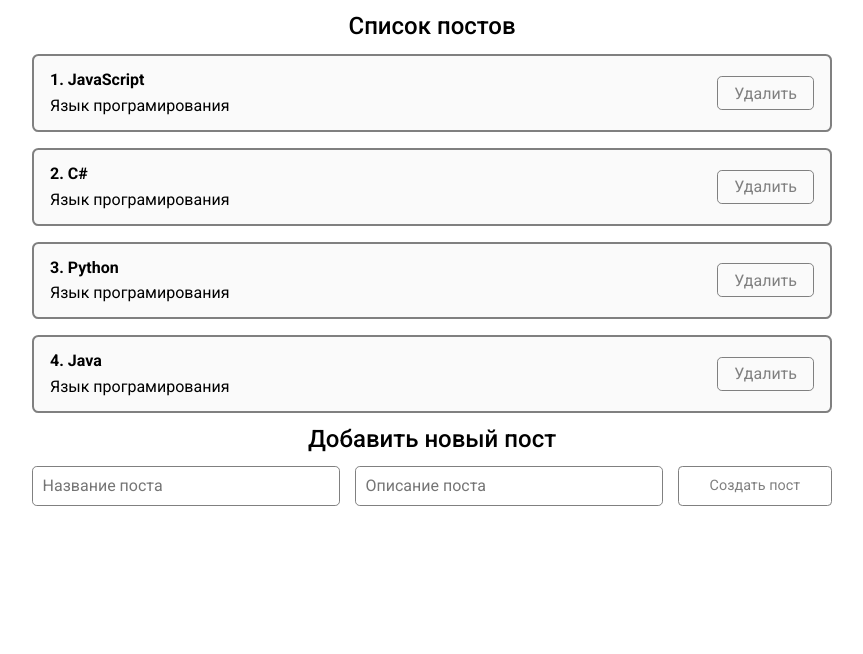
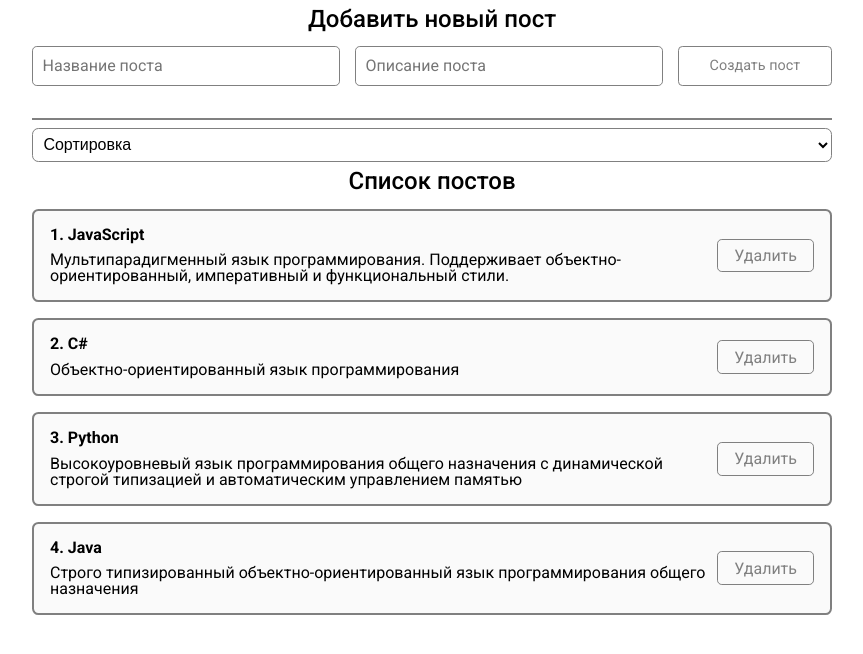
Before and after one commit to dulkahakana/post-app-learn-project, a React (Create React App) app: page /posts in a window 1280 px wide. Shown: the top 654 px of the page, without its empty margins (208-1071 px from the left). Built offline with nearby package versions, Linux system fonts and the light colour scheme.

Commit message:
Добавлена сортировка. Добавлен ./UI MySelect

```diff
--- a/src/App.js
+++ b/src/App.js
@@ -3,6 +3,7 @@ import React, { useState } from 'react'
 
 import PostList from './components/PostList'
 import PostForm from './components/PostForm'
+import MySelect from './components/UI/select/MySelect'
 
 // Import Styles
 import './styles/dh-normilize-v1.0.0.scss'
@@ -11,11 +12,13 @@ import './styles/App.scss'
 
 function App() {
     const [posts, setPosts] = useState([
-        { id: 1, title: 'JavaScript', body: 'Язык програмирования' },
-        { id: 2, title: 'C#', body: 'Язык програмирования' },
-        { id: 3, title: 'Python', body: 'Язык програмирования' },
-        { id: 4, title: 'Java', body: 'Язык програмирования' },
+        { id: 1, title: 'JavaScript', body: 'Мультипарадигменный язык программирования. Поддерживает объектно-ориентированный, императивный и функциональный стили.' },
+        { id: 2, title: 'C#', body: 'Объектно-ориентированный язык программирования' },
+        { id: 3, title: 'Python', body: 'Высокоуровневый язык программирования общего назначения с динамической строгой типизацией и автоматическим управлением памятью' },
+        { id: 4, title: 'Java', body: 'Cтрого типизированный объектно-ориентированный язык программирования общего назначения' },
     ])
+
+    const [selectedSort, setSelectedSort] = useState('')
 
     const createPost = (newPost) => {
         setPosts([...posts, newPost])
@@ -25,14 +28,35 @@ function App() {
         setPosts(posts.filter(p => p.id !== post.id))
     }
 
+    const sortPosts = (sort) => {
+        setSelectedSort(sort)
+
+        setPosts([...posts].sort((a, b) => a[sort].localeCompare(b[sort])))
+
+    }
+
     return (
         <div className = 'App'>
+            <PostForm create={createPost}/>
+
+            <hr/>
+
+            <div className='sort__options'>
+                <MySelect
+                    value={selectedSort}
+                    onChange={sortPosts}
+                    defaultValue='Сортировка'
+                    options={[
+                        {value: 'title', name: 'По названию'},
+                        {value: 'body', name: 'По описанию'}
+                    ]}
+                />
+            </div>
 
             {posts.length !== 0
                 ? <PostList remove={removePost} posts={posts} title={'Список постов'}/>
                 : <div className='block__title'>Посты не были найдены</div>
             }
-            <PostForm create={createPost}/>
         </div>
     )
 }
--- a/src/components/UI/input/MyInput.jsx
+++ b/src/components/UI/input/MyInput.jsx
@@ -1,8 +1,6 @@
 import React from 'react'
 import classes from './MyInput.module.scss'
 
-// оборачиваем весь компонент в React.forwardRef для использования хука неуправляемого компонента useRef() см. ./App.js
-// передаем в компонент и как бы привязываем к нужному элементу
 const MyInput = (props) => {
     return (
         <input className={classes.myInput} {...props}/>
--- /dev/null
+++ b/src/components/UI/select/MySelect.jsx
@@ -0,0 +1,18 @@
+import React from 'react'
+
+const MySelect = ({options, defaultValue, value, onChange}) => {
+    return (
+        <select
+            value={value}
+            onChange={event => onChange(event.target.value)}
+        >
+            <option disabled={true} value=''>{defaultValue}</option>
+            {options.map(option =>
+                <option key={option.value} value={option.value}>
+                    {option.name}
+                </option>)}
+        </select>
+    )
+}
+
+export default MySelect
--- a/src/styles/App.scss
+++ b/src/styles/App.scss
@@ -22,7 +22,7 @@
 }
 
 .block__title {
-    margin-top: 0.6em;
+    margin-top: 0.3em;
     font-weight: 500;
     font-size: 1.5em;
     text-align: center;
@@ -40,3 +40,21 @@
     grid-template-columns: 2fr 2fr 1fr;
     grid-gap: 1em;
 }
+
+.sort__options {
+    select {
+        width: 100%;
+        padding: 0.4em 0.4em;
+        font-size: 1rem;
+        background-color: transparent;
+        border: 1px solid grey;
+        border-radius: 0.4em;
+    }
+}
+
+hr {
+    margin: 2rem 0 0.5rem 0;
+    height: 2px;
+    background-color: grey;
+    // border: 1px solid black;
+}
```
Also changed, not shown: 1 other file (tests, documents, lock files or other folders).
